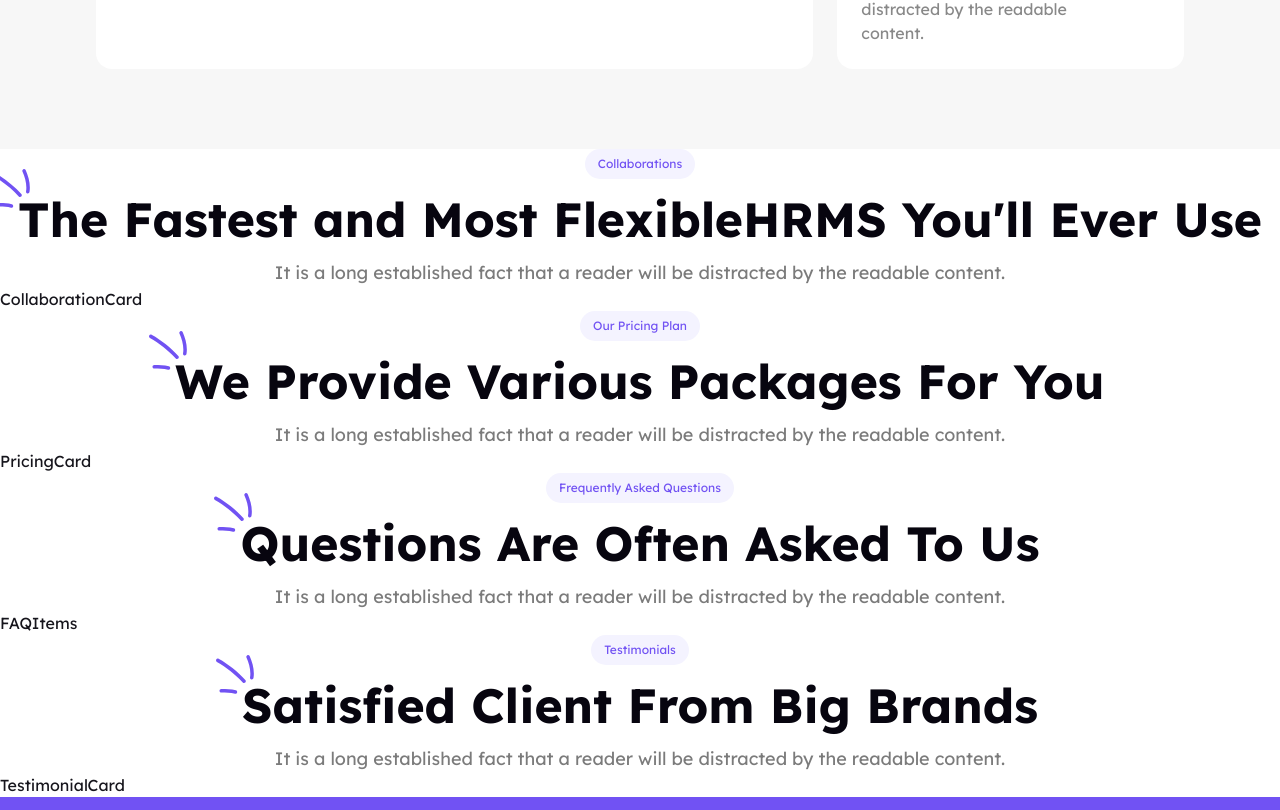
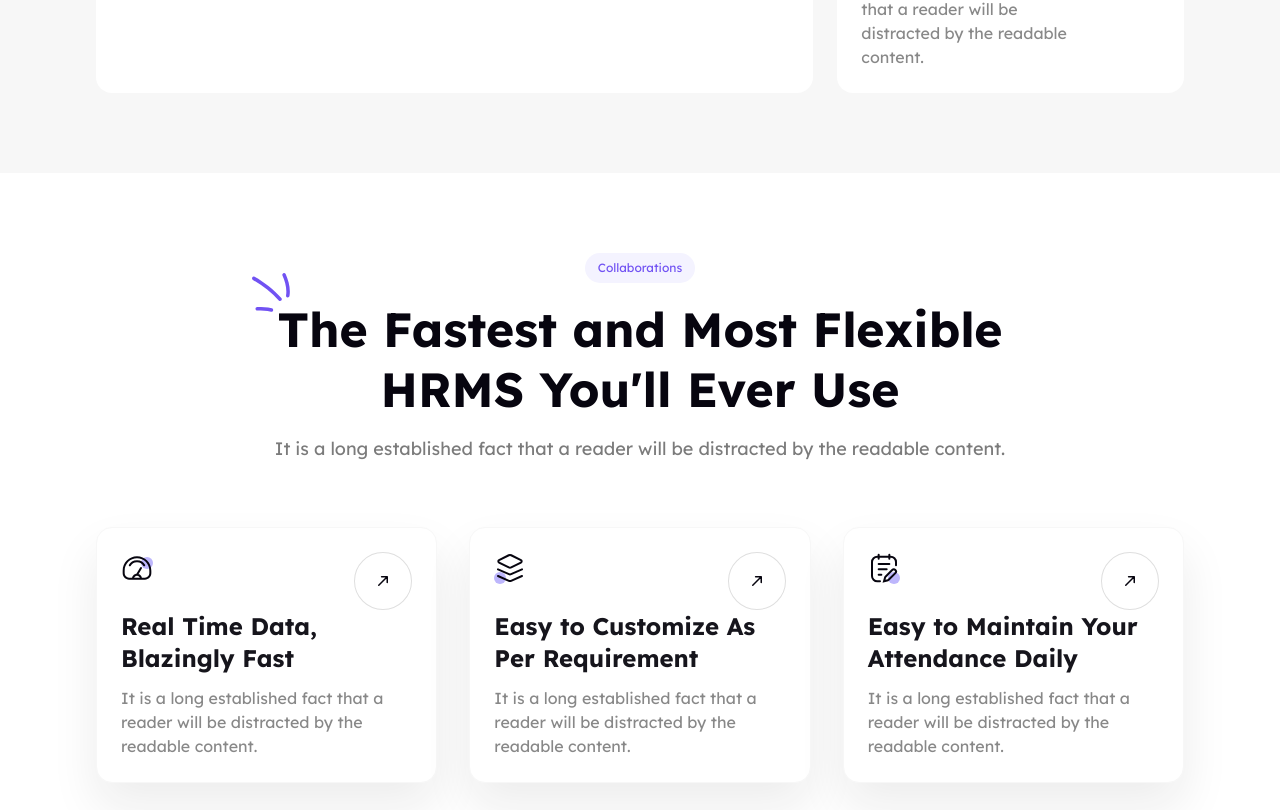
Before and after one commit to umidjonvokhidov/hrms, a Next.js app in the folder apps/web/: page / in a window 1280 px wide. Shown: the part 3450-4260 px from the top of the page. Built offline with nearby package versions, Linux system fonts and the light colour scheme.

Commit message:
implemented collaborations and our pricing plan section

```diff
--- a/apps/web/components/CollaborationCard.tsx
+++ b/apps/web/components/CollaborationCard.tsx
@@ -1,6 +1,30 @@
-const CollaborationCard = () => {
+import Link from "next/link";
+import ArrowRight from "@workspace/assets/icons/arrow-right.svg";
+
+const CollaborationCard = ({
+  description,
+  icon: Icon,
+  link,
+  title,
+}: CollaborationCardData) => {
   return (
-    <div>CollaborationCard</div>
-  )
-}
-export default CollaborationCard
+    <div className="flex flex-col items-start bg-white rounded-2xl border border-gray-50 shadow-2xl p-6">
+      <div className="flex justify-between items-start w-full">
+        <Icon />
+        <Link
+          className="p-4 -rotate-45 rounded-full border border-gray-200 group hover:border-primary hover:bg-primary transition-all hover:text-white text-dark-500"
+          href={link}
+        >
+          <ArrowRight className="shrink-0 size-6" />
+        </Link>
+      </div>
+      <div className="flex flex-col items-start gap-y-3">
+        <h3 className="text-xl md:text-2xl font-semibold max-w-[320px]">
+          {title}
+        </h3>
+        <p className="text-base text-gray-600">{description}</p>
+      </div>
+    </div>
+  );
+};
+export default CollaborationCard;
--- a/apps/web/components/CollaborationCards.tsx
+++ b/apps/web/components/CollaborationCards.tsx
@@ -1,8 +1,13 @@
-import CollaborationCard from "./CollaborationCard"
+import { collaborationCardsData } from "@/constants";
+import CollaborationCard from "./CollaborationCard";
 
 const CollaborationCards = () => {
   return (
-    <CollaborationCard />
-  )
-}
-export default CollaborationCards
+    <div className="flex flex-col lg:flex-row gap-8 mx-auto max-w-[1240px]">
+      {collaborationCardsData.map((card: CollaborationCardData) => (
+        <CollaborationCard key={card.title} {...card} />
+      ))}
+    </div>
+  );
+};
+export default CollaborationCards;
--- a/apps/web/components/Collaborations.tsx
+++ b/apps/web/components/Collaborations.tsx
@@ -1,17 +1,20 @@
+import Image from "next/image";
 import CollaborationCards from "./CollaborationCards";
 import Heading from "./Heading";
+import CollaborationImg from "@workspace/assets/images/collaboration.png";
 
 const Collaborations = () => {
   return (
-    <section>
+    <section className="flex flex-col gap-y-10 md:gap-y-12 lg:gap-y-16 py-12 px-4 md:py-16 md:px-8 lg:py-20 lg:px-24">
       <Heading
         size="lg"
-        maxWidthClassName=""
-        title="The Fastest and Most FlexibleHRMS You'll Ever Use"
+        maxWidthClassName="max-w-[735px]"
+        title="The Fastest and Most Flexible HRMS You'll Ever Use"
         description="It is a long established fact that a reader will be distracted by the readable content."
         badgeTitle="Collaborations"
       />
       <CollaborationCards />
+      <Image src={CollaborationImg} width={0} height={0} sizes="100vw" className="w-full max-w-[1132px] mx-auto" alt="Collaboration" />
     </section>
   );
 };
--- a/apps/web/components/Heading.tsx
+++ b/apps/web/components/Heading.tsx
@@ -47,7 +47,7 @@ const Heading = ({
             {title}
           </h1>
         ) : (
-          <h2 className="relative w-auto mx-auto text-3xl md:text-4xl lg:text-5xl text-dark-500 text-center font-bold">
+          <h2 className="relative w-auto mx-auto text-3xl md:text-4xl lg:text-5xl text-dark-500 leading-tight text-center font-bold">
             <TextDec className="shrink-0 absolute inline-flex scale-80 md:scale-90 lg:scale-100 -translate-y-6 -translate-x-7 md:-translate-y-6 md:-translate-x-6.5 lg:-translate-y-6.5 lg:-translate-x-6.5" />
             {title}
           </h2>
--- a/apps/web/components/OurPricingPlan.tsx
+++ b/apps/web/components/OurPricingPlan.tsx
@@ -3,7 +3,7 @@ import Heading from "./Heading";
 
 const OurPricingPlan = () => {
   return (
-    <section>
+    <section className="flex flex-col gap-y-10 md:gap-y-12 lg:gap-y-16 py-12 px-4 md:py-16 md:px-8 lg:py-20 lg:px-24">
       <Heading
         size="lg"
         maxWidthClassName=""
--- a/apps/web/components/PricingCard.tsx
+++ b/apps/web/components/PricingCard.tsx
@@ -1,6 +1,46 @@
-const PricingCard = () => {
+import { Button } from "@workspace/ui/components/button";
+import CheckCircle from "@workspace/assets/icons/check-circle.svg";
+
+const PricingCard = ({
+  benefits,
+  description,
+  plan,
+  price,
+  slug,
+}: PricingCardData) => {
   return (
-    <div>PricingCard</div>
-  )
-}
-export default PricingCard
+    <div className="flex flex-col gap-y-6 p-6 group bg-white even:bg-primary border border-gray-100 even:border-primary rounded-2xl">
+      <div className="flex flex-col gap-y-4">
+        <div className="flex flex-col gap-y-2">
+          <h3 className="text-xl font-bold text-dark-500 group-even:text-white">
+            {plan}
+          </h3>
+          <p className="text-dark-500 group-even:text-white  font-normal text-base">
+            {description}
+          </p>
+        </div>
+
+        {price == "FREE" ? (
+          <h4 className="pb-4 text-4xl text-dark-500 group-even:text-white font-bold w-full border-b border-gray-100">
+            {price}
+          </h4>
+        ) : (
+          <h4 className="pb-4 text-4xl text-dark-500 group-even:text-white font-bold w-full border-b border-gray-100">
+            {price}<span className="text-lg font-normal">/Month</span>
+          </h4>
+        )}
+      </div>
+      <ul className="flex flex-col gap-y-4">
+        {benefits.map((benefit: string) => (
+          <li className="flex items-center gap-x-3 text-base text-dark-500 group-even:text-white font-normal">
+            <CheckCircle /> {benefit}
+          </li>
+        ))}
+      </ul>
+      <Button className="group-even:bg-white group-even:text-primary group-even:hover:bg-transparent border border-white group-even:hover:text-white">
+        Join Now
+      </Button>
+    </div>
+  );
+};
+export default PricingCard;
--- a/apps/web/components/PricingCards.tsx
+++ b/apps/web/components/PricingCards.tsx
@@ -1,6 +1,13 @@
+import { pricingCardsData } from "@/constants";
 import PricingCard from "./PricingCard";
 
 const PricingCards = () => {
-  return <PricingCard />;
+  return (
+    <div className="flex flex-col lg:flex-row gap-8 mx-auto max-w-[1240px]">
+      {pricingCardsData.map((card: PricingCardData) => (
+        <PricingCard key={card.plan} {...card} />
+      ))}
+    </div>
+  );
 };
 export default PricingCards;
--- a/apps/web/constants/index.ts
+++ b/apps/web/constants/index.ts
@@ -65,7 +65,7 @@ export const navLinks: NavLink[] = [
   },
 ];
 
-export const collaborationCards: CollaborationCard[] = [
+export const collaborationCardsData: CollaborationCardData[] = [
   {
     title: "Real Time Data, Blazingly Fast",
     description:
@@ -427,7 +427,7 @@ export const companyStatistics: CompanyStatistic[] = [
   },
 ];
 
-export const pricingCards: PricingCard[] = [
+export const pricingCardsData: PricingCardData[] = [
   {
     plan: "Freemium Plan",
     description:
@@ -447,7 +447,7 @@ export const pricingCards: PricingCard[] = [
     plan: "Premium Plan",
     description:
       "It is a long established fact that a reader will be distracted by the readable content.",
-    price: "$25/Month",
+    price: "$25",
     slug: "premium",
     benefits: [
       "5 Account Collaboration",
@@ -462,7 +462,7 @@ export const pricingCards: PricingCard[] = [
     plan: "Organization Plan",
     description:
       "It is a long established fact that a reader will be distracted by the readable content.",
-    price: "$50/Month",
+    price: "$50",
     slug: "organization",
     benefits: [
       "Unlimited Account Collaboration",
--- a/apps/web/types/index.d.ts
+++ b/apps/web/types/index.d.ts
@@ -28,14 +28,14 @@ declare interface KeyFeatureCardData {
   link: string;
 }
 
-declare interface CollaborationCard {
+declare interface CollaborationCardData {
   title: string;
   description: string;
   icon: any;
   link: string;
 }
 
-declare interface PricingCard {
+declare interface PricingCardData {
   plan: string;
   description: string;
   price: string;
--- a/packages/ui/src/styles/globals.css
+++ b/packages/ui/src/styles/globals.css
@@ -51,8 +51,8 @@
   --shadow: 0 6px 12px oklch(0.2 0 0 / 0.06);
   --shadow-md: 0 8px 16px oklch(0.2 0 0 / 0.07);
   --shadow-lg: 0 12px 24px oklch(0.2 0 0 / 0.08);
-  --shadow-xl: 0 16px 32px oklch(0.2 0 0 / 0.1);
-  --shadow-2xl: 0 24px 48px oklch(0.2 0 0 / 0.52);
+  --shadow-xl: 0 16px 32px oklch(0.2 0 0 / 0.18);
+  --shadow-2xl: 0 24px 48px oklch(0.2 0 0 / 0.08);
 
   --tracking-normal: 0em;
   --spacing: 0.25rem;
```
Also changed, not shown: packages/assets/icons/check-circle.svg.
